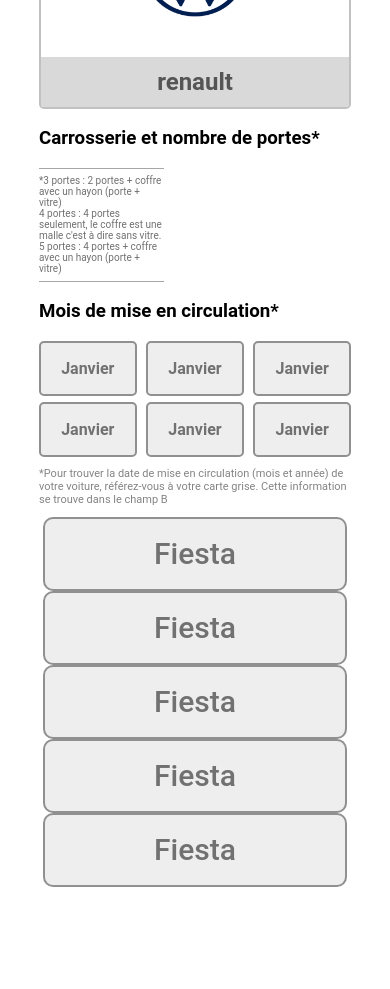
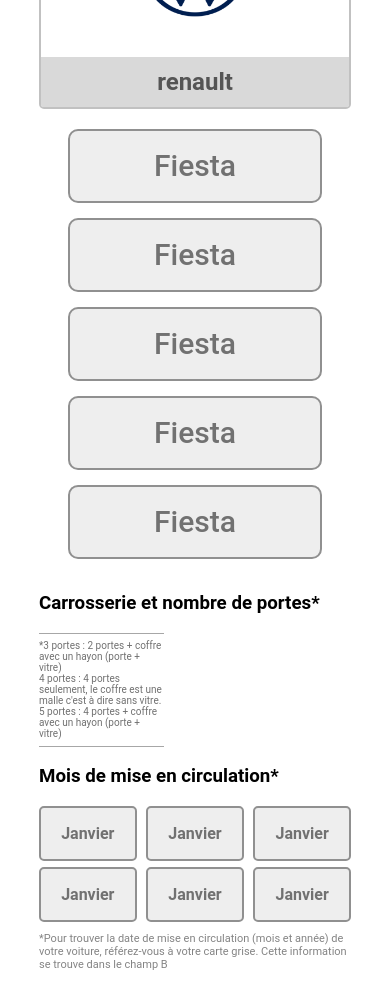
Before and after one commit to for-stage/cote-argus, a Vue app in the folder code/vue/: page / in a window 390 px wide. Shown: the part 1800-2789 px from the top of the page. Before the commit the page ends 2694 px from the top, so only its background shows below. Built offline with nearby package versions, Linux system fonts and the light colour scheme.

Commit message:
add model

```diff
--- a/code/vue/src/App.vue
+++ b/code/vue/src/App.vue
@@ -28,15 +28,17 @@
   <CardMarque />
   <CardMarque />
     </div>
-  </div>
-  <DetailCar />
-  <div class="sous-model">
+
+    <div class="sous-model">
     <Model/>
     <Model/>
     <Model/>
     <Model/>
     <Model/>
   </div>
+  </div>
+  <DetailCar />
+
 
   </body>
 </template>
@@ -60,20 +62,19 @@
     flex-wrap: wrap;
 }
 .sous-model{
-      display: grid;
-    grid-template-columns: 1fr 1fr 1fr;
+    margin-top: 20px;
+    display: flex;
+    flex-wrap: wrap;
     justify-items: center;
-    justify-content: center;
+    justify-content: space-around;
+    width: 80%;
+
 }
 
 @media (max-width: 768px) { /*breakpoint*/
-  .sous-model {
-    grid-template-columns: 1fr 1fr;
-  }
+
 }
 @media (max-width: 450px) { /*breakpoint*/
-  .sous-model {
-    grid-template-columns: 1fr;
-  }
+
 }
 </style>
--- a/code/vue/src/components/Model.vue
+++ b/code/vue/src/components/Model.vue
@@ -27,6 +27,7 @@
         align-items: center;
     justify-content: center;
     cursor:pointer;
+    margin-bottom: 15px;
 
 }
 .model:hover{
@@ -56,4 +57,20 @@
 
 }
 
+@media( max-width: 768px){
+    .model{
+        width: 48%;
+
+    }
+}
+@media( max-width: 480px){
+    .model{
+        width: 80%;
+
+    }
+
+
+}
+
+
 </style>
```
